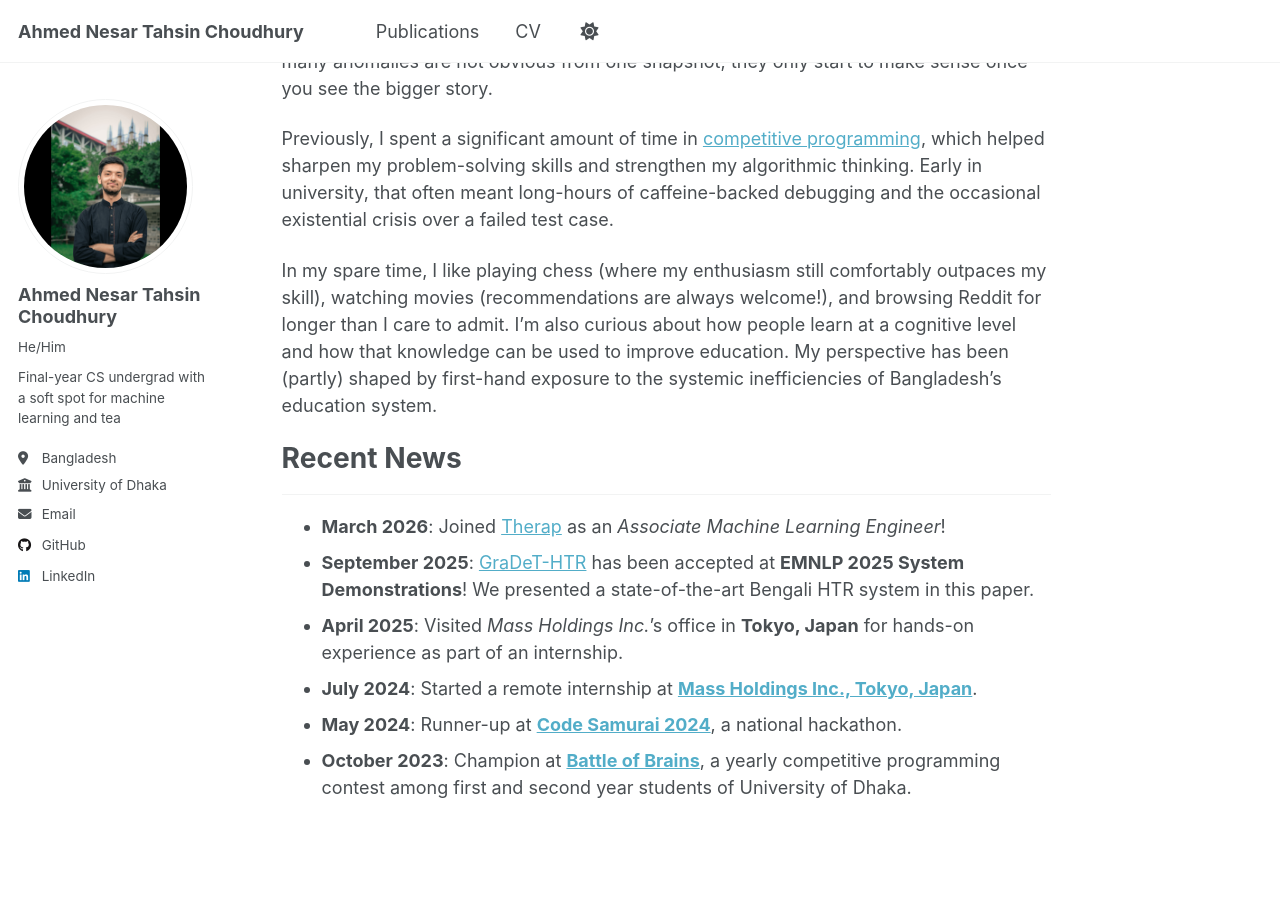
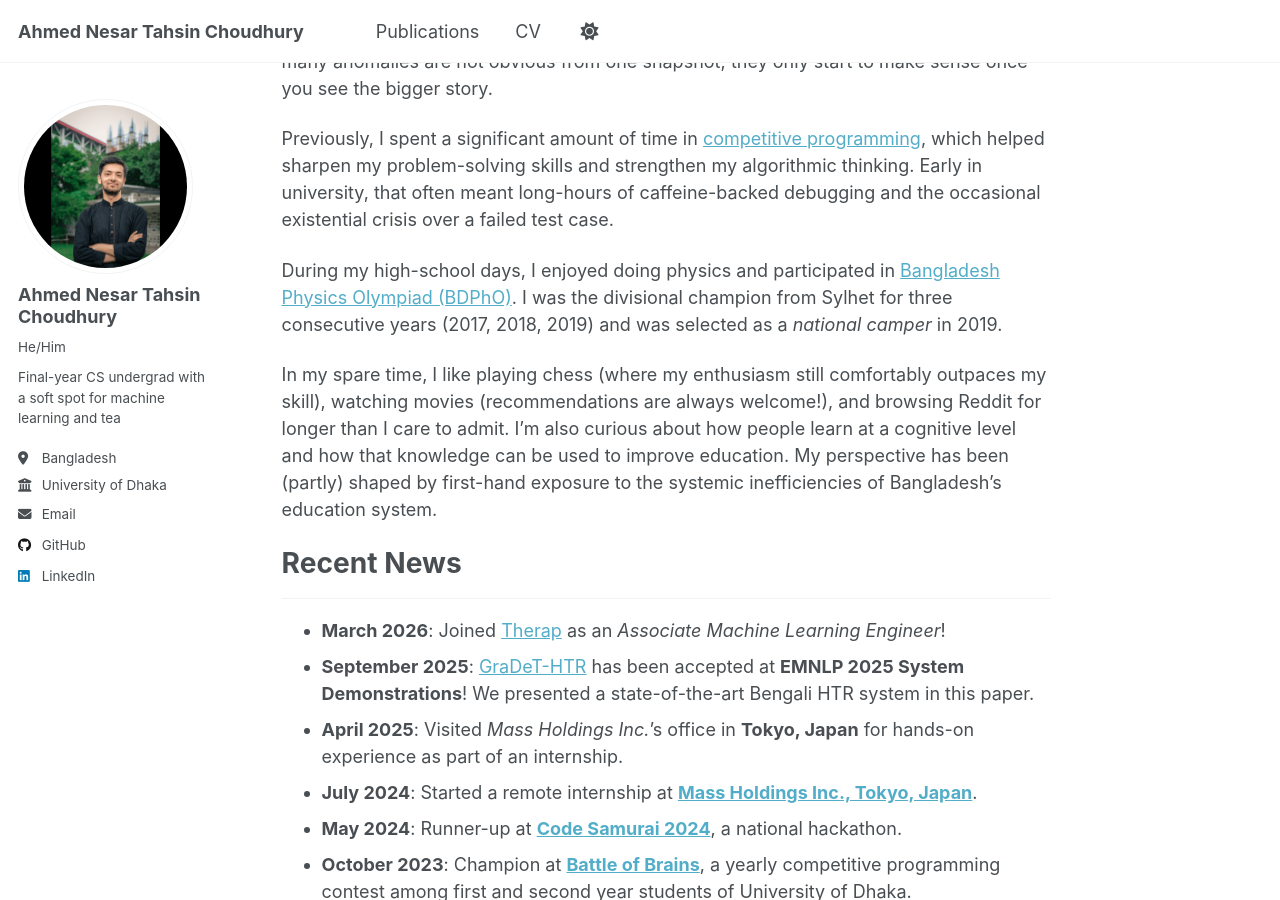
Before and after one commit to tahsinchoudhury/tahsinchoudhury.github.io, a Jekyll site: the page built from _pages/about.md, in a window 1280 px wide and 900 px high, scrolled down 545 px. Built offline with Jekyll 4.4.1, drawn with Linux system fonts in a browser that asks for light colours; a script that is not in the unit is left out.

Commit message:
added pho stuff

```diff
--- a/_pages/about.md
+++ b/_pages/about.md
@@ -14,6 +14,8 @@ My undergraduate thesis focused on handwritten text recognition for Bengali, whi
 Currently, I’m looking into whether describing videos at the event level, instead of frame by frame like [LAVAD](https://arxiv.org/abs/2404.01014), can help models better understand video anomalies. The idea is that many anomalies are not obvious from one snapshot; they only start to make sense once you see the bigger story.
 
 Previously, I spent a significant amount of time in [competitive programming](https://en.wikipedia.org/wiki/Competitive_programming), which helped sharpen my problem-solving skills and strengthen my algorithmic thinking. Early in university, that often meant long-hours of caffeine-backed debugging and the occasional existential crisis over a failed test case.
+
+During my high-school days, I enjoyed doing physics and participated in [Bangladesh Physics Olympiad (BDPhO)](https://www.bdpho.org/). I was the divisional champion from Sylhet for three consecutive years (2017, 2018, 2019) and was selected as a *national camper* in 2019.
 
 In my spare time, I like playing chess (where my enthusiasm still comfortably outpaces my skill), watching movies (recommendations are always welcome!), and browsing Reddit for longer than I care to admit. I’m also curious about how people learn at a cognitive level and how that knowledge can be used to improve education. My perspective has been (partly) shaped by first-hand exposure to the systemic inefficiencies of Bangladesh’s education system.
 
```
